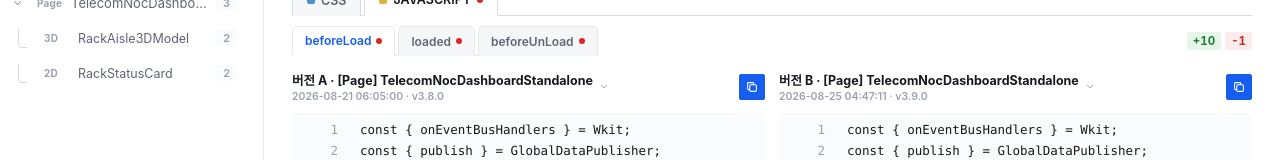
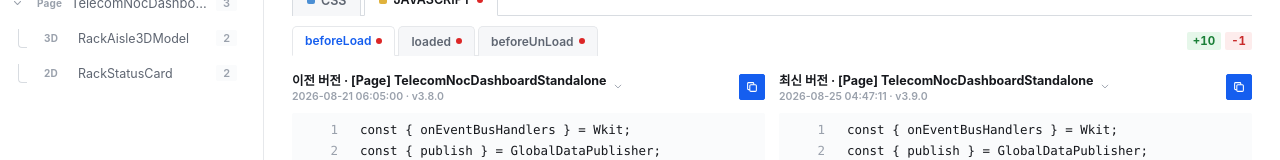
Before and after one commit to wemb-toyproject-rhh/2026_toy_project_h, a React (Vite) app in the folder frontend/: page /compare in a window 1280 px wide. Shown: the part 165-325 px from the top of the page. Built offline with nearby package versions, Linux system fonts and the light colour scheme; a web font is replaced by a local one.

Commit message:
feat: 비교 페이지 비교 순서 자동 정렬기능 추가

```diff
--- a/frontend/src/pages/CompareHistoryPage.jsx
+++ b/frontend/src/pages/CompareHistoryPage.jsx
@@ -19,35 +19,44 @@ export default function CompareHistoryPage() {
   const { state } = useLocation();
   const [idA, setIdA] = useState(state?.ids?.[0] ?? DEFAULT_IDS[0]);
   const [idB, setIdB] = useState(state?.ids?.[1] ?? DEFAULT_IDS[1]);
-  const versionA = getEntryById(idA) ?? getEntryById(DEFAULT_IDS[0]);
-  const versionB = getEntryById(idB) ?? getEntryById(DEFAULT_IDS[1]);
+  const entryA = getEntryById(idA) ?? getEntryById(DEFAULT_IDS[0]);
+  const entryB = getEntryById(idB) ?? getEntryById(DEFAULT_IDS[1]);
+
+  // The right pane always shows the more recently saved entry, so the diff
+  // (deletions on the left, additions on the right) reads chronologically
+  // left-to-right regardless of the order the two entries were selected in.
+  const isAOlder = new Date(entryA.savedAtRaw) <= new Date(entryB.savedAtRaw);
+  const olderVersion = isAOlder ? entryA : entryB;
+  const newerVersion = isAOlder ? entryB : entryA;
+  const setOlderId = isAOlder ? setIdA : setIdB;
+  const setNewerId = isAOlder ? setIdB : setIdA;
 
   // A version can only be swapped for another history entry of the same
   // page/component, and never for whatever the other side is already
   // showing — comparing an entry against itself isn't a useful diff.
-  const optionsA = filterEntriesByTarget(versionA.targetId).filter(
-    (entry) => entry.id !== versionA.id && entry.id !== versionB.id,
+  const olderOptions = filterEntriesByTarget(olderVersion.targetId).filter(
+    (entry) => entry.id !== olderVersion.id && entry.id !== newerVersion.id,
   );
-  const optionsB = filterEntriesByTarget(versionB.targetId).filter(
-    (entry) => entry.id !== versionB.id && entry.id !== versionA.id,
+  const newerOptions = filterEntriesByTarget(newerVersion.targetId).filter(
+    (entry) => entry.id !== newerVersion.id && entry.id !== olderVersion.id,
   );
 
   const [activePrimaryId, setActivePrimaryId] = useState(
-    versionA.primaryTabs.find((tab) => tab.hasSubTabs)?.id ?? versionA.primaryTabs[0]?.id,
+    olderVersion.primaryTabs.find((tab) => tab.hasSubTabs)?.id ?? olderVersion.primaryTabs[0]?.id,
   );
   const [activeSubId, setActiveSubId] = useState(
-    versionA.lifecycles.find((lc) => lc.modified)?.id ?? versionA.lifecycles[0]?.id,
+    olderVersion.lifecycles.find((lc) => lc.modified)?.id ?? olderVersion.lifecycles[0]?.id,
   );
 
-  const codeA = useMemo(
-    () => getTabContent(versionA, activePrimaryId, activeSubId),
-    [versionA, activePrimaryId, activeSubId],
+  const codeOld = useMemo(
+    () => getTabContent(olderVersion, activePrimaryId, activeSubId),
+    [olderVersion, activePrimaryId, activeSubId],
   );
-  const codeB = useMemo(
-    () => getTabContent(versionB, activePrimaryId, activeSubId),
-    [versionB, activePrimaryId, activeSubId],
+  const codeNew = useMemo(
+    () => getTabContent(newerVersion, activePrimaryId, activeSubId),
+    [newerVersion, activePrimaryId, activeSubId],
   );
-  const { left, right } = useMemo(() => computeDiff(codeA, codeB), [codeA, codeB]);
+  const { left, right } = useMemo(() => computeDiff(codeOld, codeNew), [codeOld, codeNew]);
 
   const diffStats = useMemo(
     () => ({
@@ -62,8 +71,8 @@ export default function CompareHistoryPage() {
       <BackLink />
 
       <SubTabGroup
-        primaryTabs={versionA.primaryTabs}
-        lifecycles={versionA.lifecycles}
+        primaryTabs={olderVersion.primaryTabs}
+        lifecycles={olderVersion.lifecycles}
         activePrimaryId={activePrimaryId}
         activeSubId={activeSubId}
         onPrimaryChange={setActivePrimaryId}
@@ -76,20 +85,20 @@ export default function CompareHistoryPage() {
 
       <SideBySideDiff
         left={{
-          label: `버전 A · ${versionA.targetLabel}`,
-          meta: formatVersionMeta(versionA),
+          label: `이전 버전 · ${olderVersion.targetLabel}`,
+          meta: formatVersionMeta(olderVersion),
           lines: left,
-          code: codeA,
-          options: optionsA,
-          onSelect: setIdA,
+          code: codeOld,
+          options: olderOptions,
+          onSelect: setOlderId,
         }}
         right={{
-          label: `버전 B · ${versionB.targetLabel}`,
-          meta: formatVersionMeta(versionB),
+          label: `최신 버전 · ${newerVersion.targetLabel}`,
+          meta: formatVersionMeta(newerVersion),
           lines: right,
-          code: codeB,
-          options: optionsB,
-          onSelect: setIdB,
+          code: codeNew,
+          options: newerOptions,
+          onSelect: setNewerId,
         }}
       />
 
```
